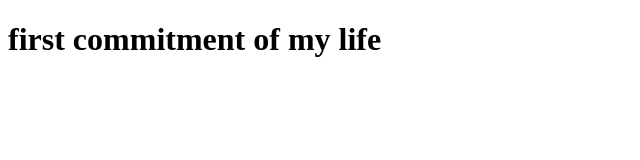
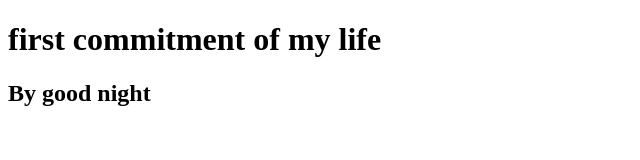
Before and after one commit to Insaneeeeee/new, a plain HTML site: page index.html in a window 1280 px wide. Shown: the whole page, without its empty margins (0-640 px from the left). Drawn offline with Linux system fonts and the light colour scheme.

Commit message:
added h2

```diff
--- a/index.html
+++ b/index.html
@@ -7,5 +7,6 @@
 </head>
 <body>
     <h1> first commitment of my life</h1>
+    <h2>By good night</h2>
 </body>
 </html>
```
